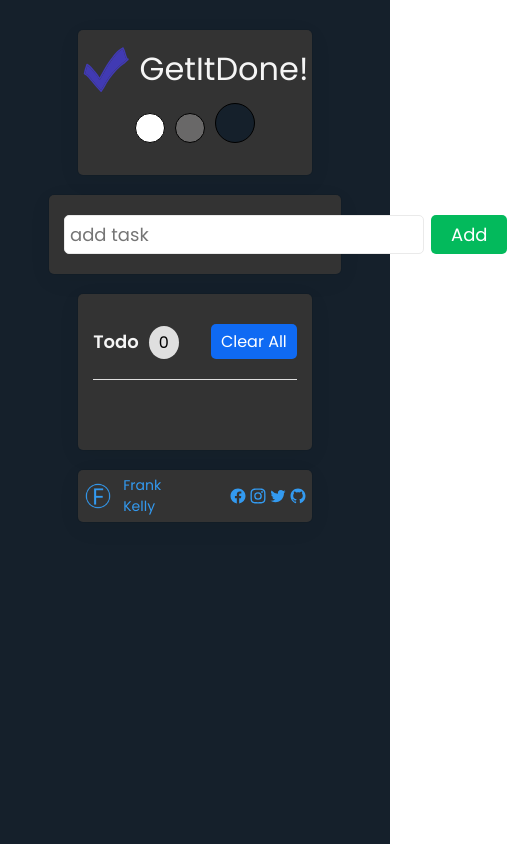
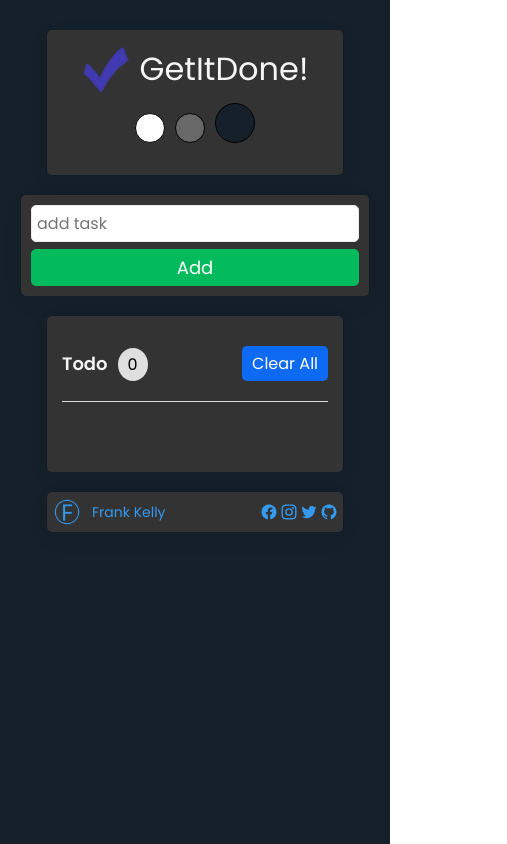
Before and after one commit to frankintech00/getitdone, a React (Create React App) app: page / in a window 390 px wide. Shown: the whole page, 507 px wide, since content can reach past the window. Built offline with nearby package versions, Linux system fonts and the light colour scheme.

Commit message:
changed media sizing for form

```diff
--- a/src/index.css
+++ b/src/index.css
@@ -109,7 +109,7 @@ header span.title.dark {
 }
 
 .addTask {
-  padding: 20px 15px;
+  padding: 10px;
   border-radius: 5px;
   background-color: #ffffff;
   max-width: fit-content;
@@ -132,6 +132,7 @@ header span.title.dark {
 
 .addTask form {
   display: flex;
+  flex-direction: row;
   gap: 7px;
 }
 
@@ -363,6 +364,10 @@ footer .social-icon {
   .showTask li {
     width: 40%;
   }
+
+  .container {
+    max-width: 100%;
+  }
 }
 
 @media only screen and (max-width: 848px) {
@@ -376,4 +381,13 @@ footer .social-icon {
   header .themeSelector span {
     margin: 10px 5px;
   }
+
+  .addTask form {
+    flex: auto;
+    flex-direction: column;
+  }
+
+  .addTask form input {
+    font-size: 16px;
+  }
 }
```
